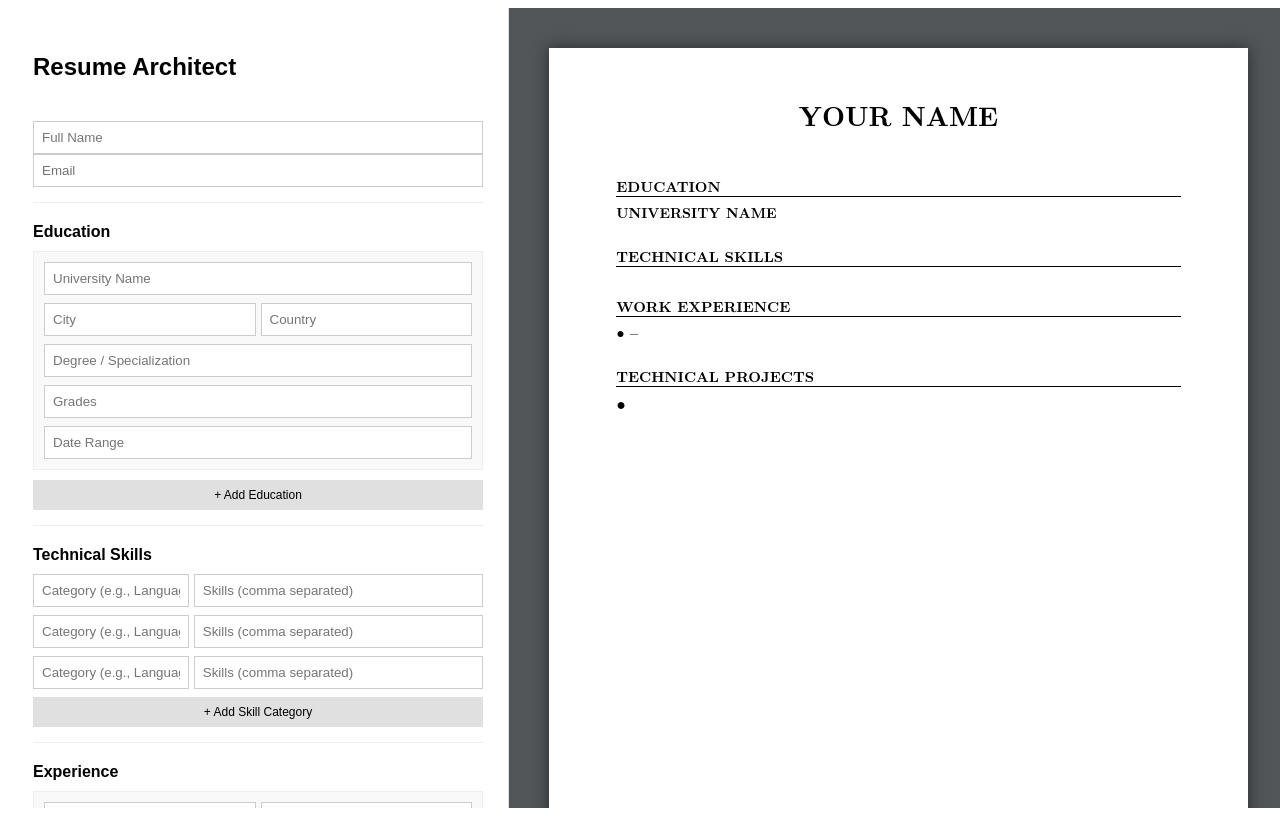
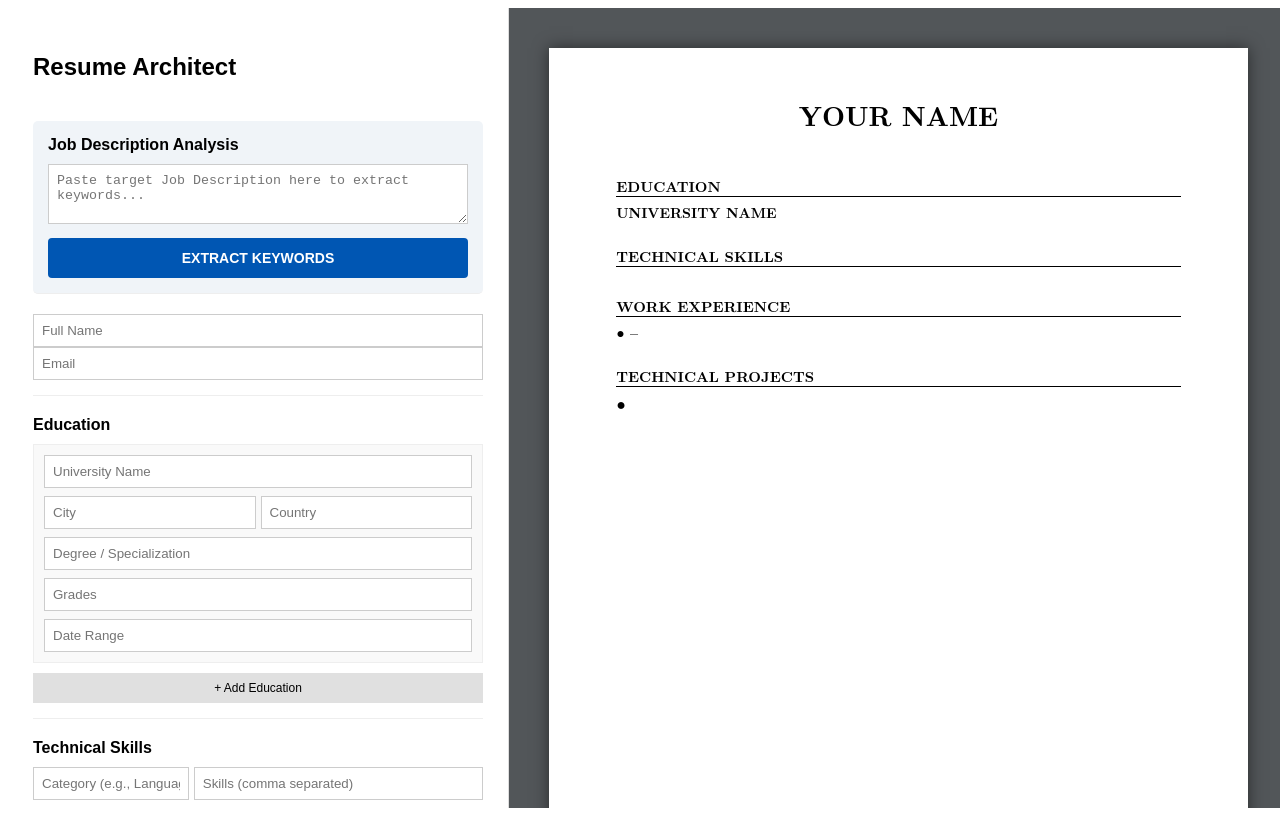
Before and after one commit to sushaaanthh/careerforge-pro, a React (Create React App) app in the folder client/: page / in a window 1280 px wide. Built offline with nearby package versions, Linux system fonts and the light colour scheme; a web font is replaced by a local one.

Commit message:
feat: fixed whatever was missed out in the first 2 weeks

```diff
--- a/client/src/App.js
+++ b/client/src/App.js
@@ -1,19 +1,20 @@
-import React, { useState } from 'react';
+import React, { useState, useEffect } from 'react';
 import './App.css';
 
 const App = () => {
     const [resumeData, setResumeData] = useState({
-    name: '', email: '',
-    education: [{ school: '', city: '', country: '', degree: '', grades: '', date: '' }],
-    experience: [{ company: '', role: '', date: '', desc: '' }],
-    projects: [{ name: '', desc: '' }],
-    skills: [
-        { category: '', items: '' },
-        { category: '', items: '' },
-        { category: '', items: '' }
-    ]
+        name: '', email: '',
+        education: [{ school: '', city: '', country: '', degree: '', grades: '', date: '' }],
+        experience: [{ company: '', role: '', date: '', desc: '' }],
+        projects: [{ name: '', desc: '' }],
+        skills: [{ category: '', items: '' }]
     });
 
+    // New State for ATS Tracking
+    const [jobDescription, setJobDescription] = useState('');
+    const [targetKeywords, setTargetKeywords] = useState([]);
+    const [atsScore, setAtsScore] = useState(0);
+    const [isAnalyzingJD, setIsAnalyzingJD] = useState(false);
     const [isOptimizing, setIsOptimizing] = useState({ section: null, index: null });
 
     const addEntry = (section, template) => {
@@ -26,6 +27,49 @@ const App = () => {
         setResumeData({ ...resumeData, [section]: updatedSection });
     };
 
+    // Calculate ATS Score whenever resumeData or targetKeywords change
+    useEffect(() => {
+        if (targetKeywords.length === 0) {
+            setAtsScore(0);
+            return;
+        }
+
+        const fullResumeText = JSON.stringify(resumeData).toLowerCase();
+        let matches = 0;
+
+        targetKeywords.forEach(keyword => {
+            if (fullResumeText.includes(keyword.toLowerCase())) {
+                matches++;
+            }
+        });
+
+        const score = Math.round((matches / targetKeywords.length) * 100);
+        setAtsScore(score);
+    }, [resumeData, targetKeywords]);
+
+    // Fetch Keywords from Backend
+    const handleAnalyzeJD = async () => {
+        if (!jobDescription.trim()) return;
+        setIsAnalyzingJD(true);
+        try {
+            const response = await fetch("http://127.0.0.1:5000/api/analyze-jd", {
+                method: "POST",
+                headers: { "Content-Type": "application/json" },
+                body: JSON.stringify({ jdText: jobDescription })
+            });
+            const data = await response.json();
+            if (response.ok && data.keywords) {
+                setTargetKeywords(data.keywords);
+            } else {
+                alert("Failed to analyze JD.");
+            }
+        } catch (error) {
+            alert("Network Error.");
+        } finally {
+            setIsAnalyzingJD(false);
+        }
+    };
+
     const handleOptimize = async (section, index, text) => {
         if (!text || text.trim() === '') return;
         setIsOptimizing({ section, index });
@@ -33,16 +77,17 @@ const App = () => {
             const response = await fetch("http://127.0.0.1:5000/api/optimize", {
                 method: "POST",
                 headers: { "Content-Type": "application/json" },
-                body: JSON.stringify({ text, sectionType: section })
+                // Now passing the extracted keywords to guide the LLM
+                body: JSON.stringify({ text, sectionType: section, targetKeywords })
             });
             const data = await response.json();
             if (response.ok && data.optimizedText) {
                 updateEntry(section, index, 'desc', data.optimizedText);
             } else {
-                alert("Optimization failed. The AI Brain might be busy.");
+                alert("Optimization failed.");
             }
         } catch (error) {
-            alert("Could not connect to the backend server.");
+            alert("Could not connect to server.");
         } finally {
             setIsOptimizing({ section: null, index: null });
         }
@@ -50,9 +95,47 @@ const App = () => {
 
     return (
         <div className="container">
-            {/* THE EDITOR (LEFT SIDE) */}
+            {/* LEFT SIDE: EDITOR */}
             <div className="editor no-print">
                 <h2>Resume Architect</h2>
+
+                {/* NEW: ATS SCORE AND JD ANALYSIS SECTION */}
+                <div className="edit-section" style={{ background: '#f0f4f8', padding: '15px', borderRadius: '5px' }}>
+                    <h4>Job Description Analysis</h4>
+                    <textarea
+                        placeholder="Paste target Job Description here to extract keywords..."
+                        value={jobDescription}
+                        onChange={(e) => setJobDescription(e.target.value)}
+                    />
+                    <button
+                        className="download-btn"
+                        style={{ marginTop: '10px' }}
+                        onClick={handleAnalyzeJD}
+                        disabled={isAnalyzingJD}
+                    >
+                        {isAnalyzingJD ? "ANALYZING JD..." : "EXTRACT KEYWORDS"}
+                    </button>
+
+                    {targetKeywords.length > 0 && (
+                        <div style={{ marginTop: '15px' }}>
+                            <strong>ATS Match: {atsScore}%</strong>
+                            <div style={{ display: 'flex', flexWrap: 'wrap', gap: '5px', marginTop: '10px' }}>
+                                {targetKeywords.map((kw, i) => {
+                                    const isFound = JSON.stringify(resumeData).toLowerCase().includes(kw.toLowerCase());
+                                    return (
+                                        <span key={i} style={{
+                                            background: isFound ? '#d4edda' : '#f8d7da',
+                                            color: isFound ? '#155724' : '#721c24',
+                                            padding: '3px 8px', borderRadius: '12px', fontSize: '11px'
+                                        }}>
+                                            {kw}
+                                        </span>
+                                    );
+                                })}
+                            </div>
+                        </div>
+                    )}
+                </div>
 
                 <div className="edit-section">
                     <input placeholder="Full Name" onChange={(e) => setResumeData({...resumeData, name: e.target.value})} />
@@ -145,15 +228,15 @@ const App = () => {
                     <button className="add-btn" onClick={() => addEntry('projects', { name:'', desc:'' })}>+ Add Project</button>
                 </div>
 
-                {/* THE DOWNLOAD BUTTON */}
+                {/* TEMPORARY DOWNLOAD BUTTON UNTIL PUPPETEER IS READY */}
                 <div className="edit-section" style={{ border: 'none', marginTop: '20px' }}>
                     <button className="download-btn" onClick={() => window.print()}>
-                        💾 DOWNLOAD AS PDF
+                        DOWNLOAD AS PDF
                     </button>
                 </div>
             </div>
 
-            {/* THE PREVIEW (RIGHT SIDE) */}
+            {/* RIGHT SIDE: PREVIEW */}
             <div className="preview latex-font">
                 <div className="resume-paper">
                     <header className="resume-header">
```
